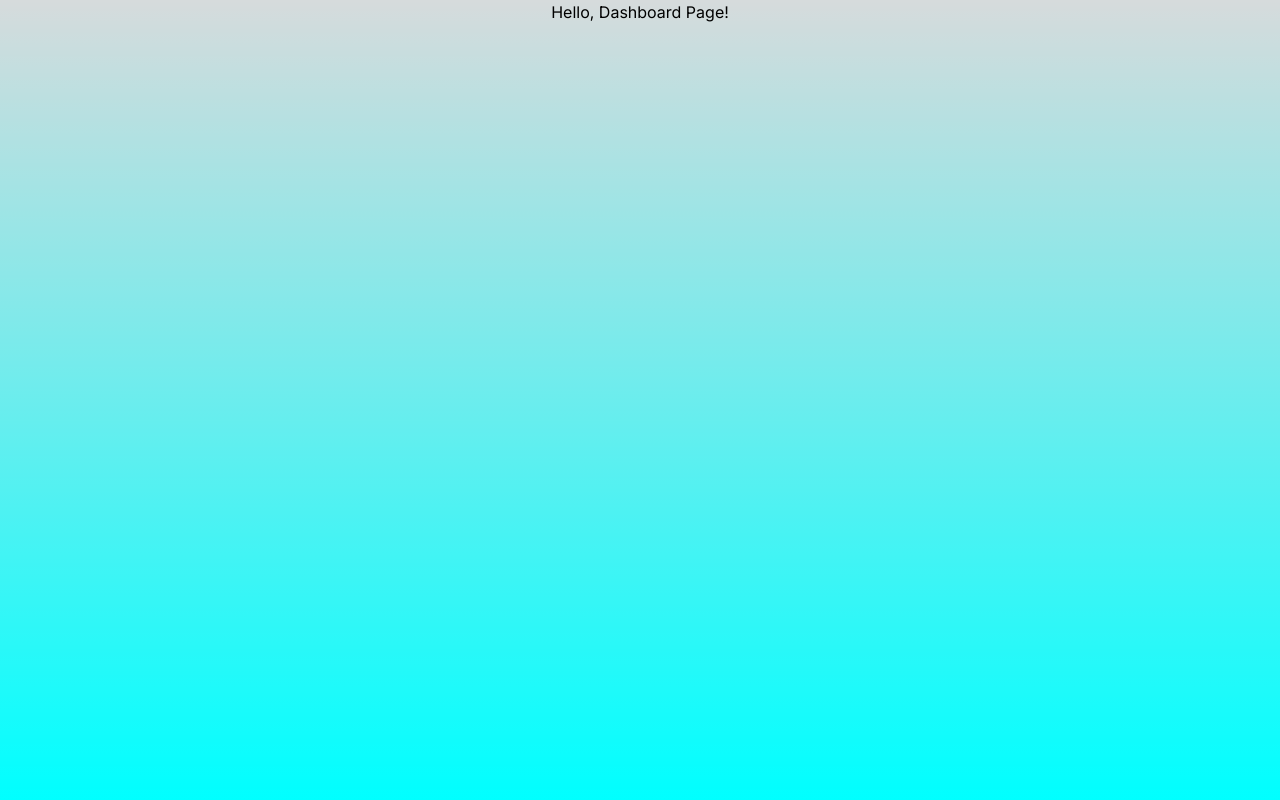
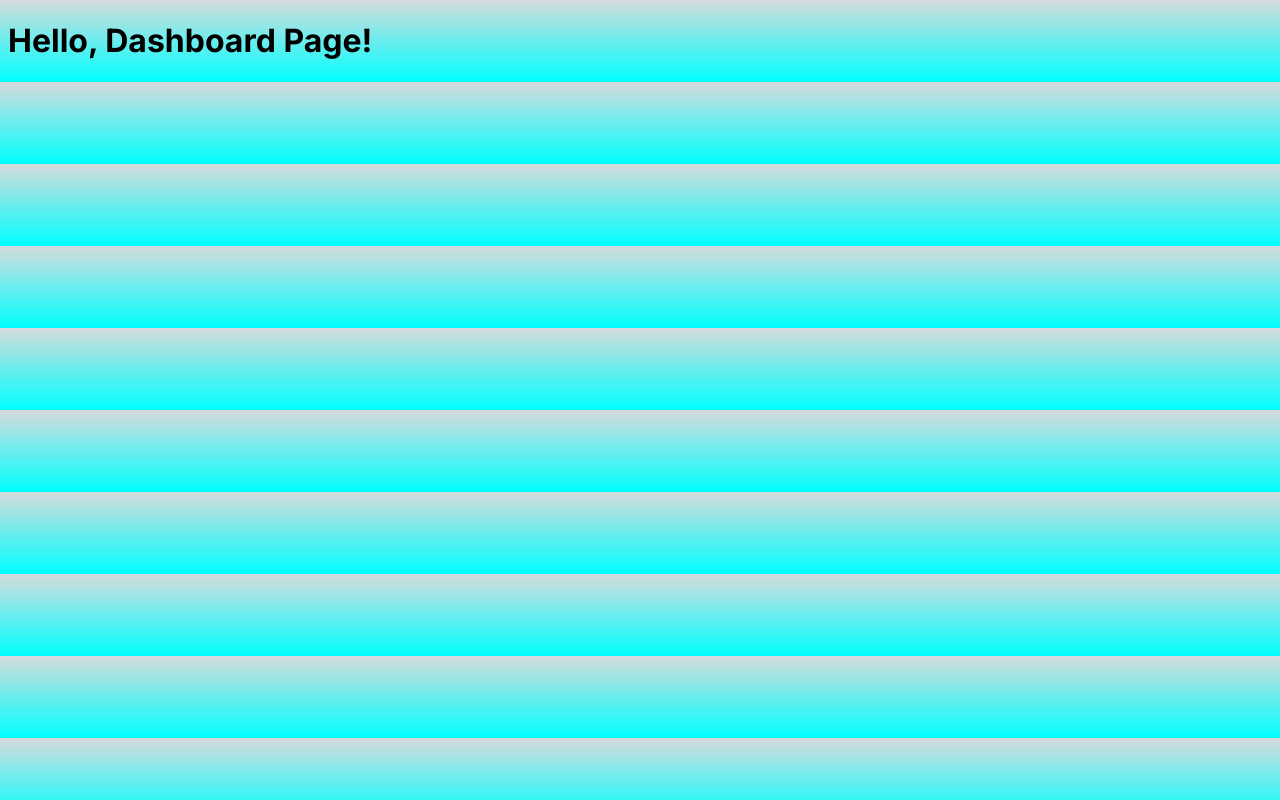
Before and after one commit to xxdavexx23/xxdavexx23.github.io, a Next.js app: page /Next in a window 1280 px wide. Built offline with nearby package versions, Linux system fonts and the light colour scheme.

Commit message:
remove tailwind

```diff
--- a/src/app/Next/page.tsx
+++ b/src/app/Next/page.tsx
@@ -1,5 +1,5 @@
 // `app/dashboard/page.tsx` is the UI for the `/dashboard` URL
 export default function Page() {
-    return <h1 className="flex min-h-screen flex-col items-center justify-between">
+    return <h1 className="flex min-h-screen flex-col items-center justify-between p-24">
         Hello, Dashboard Page!</h1>
 }
--- a/src/app/globals.css
+++ b/src/app/globals.css
@@ -1,6 +1,4 @@
-@tailwind base;
-@tailwind components;
-@tailwind utilities;
+
 
 :root {
   --foreground-rgb: 0, 0, 0;
```
